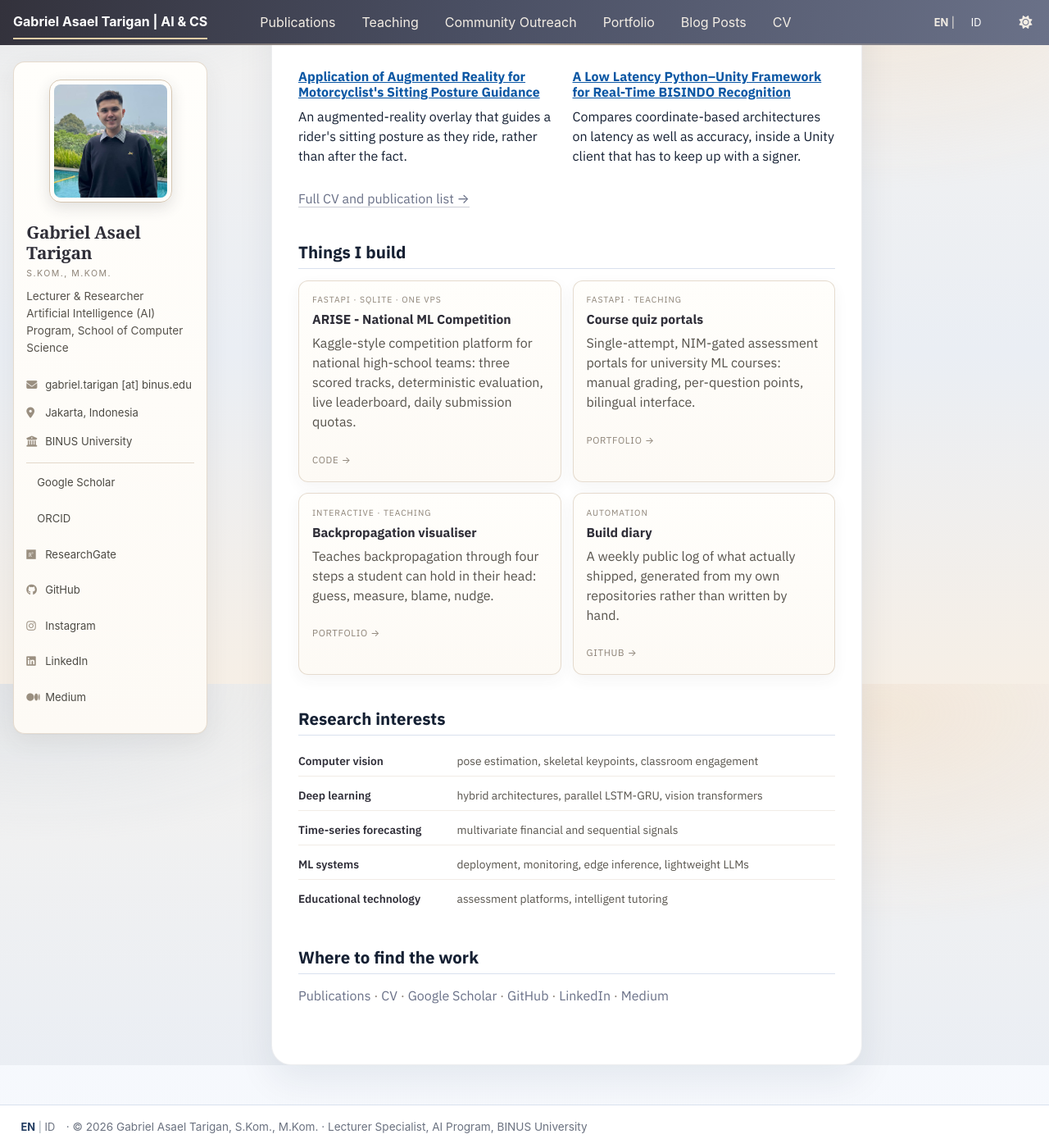
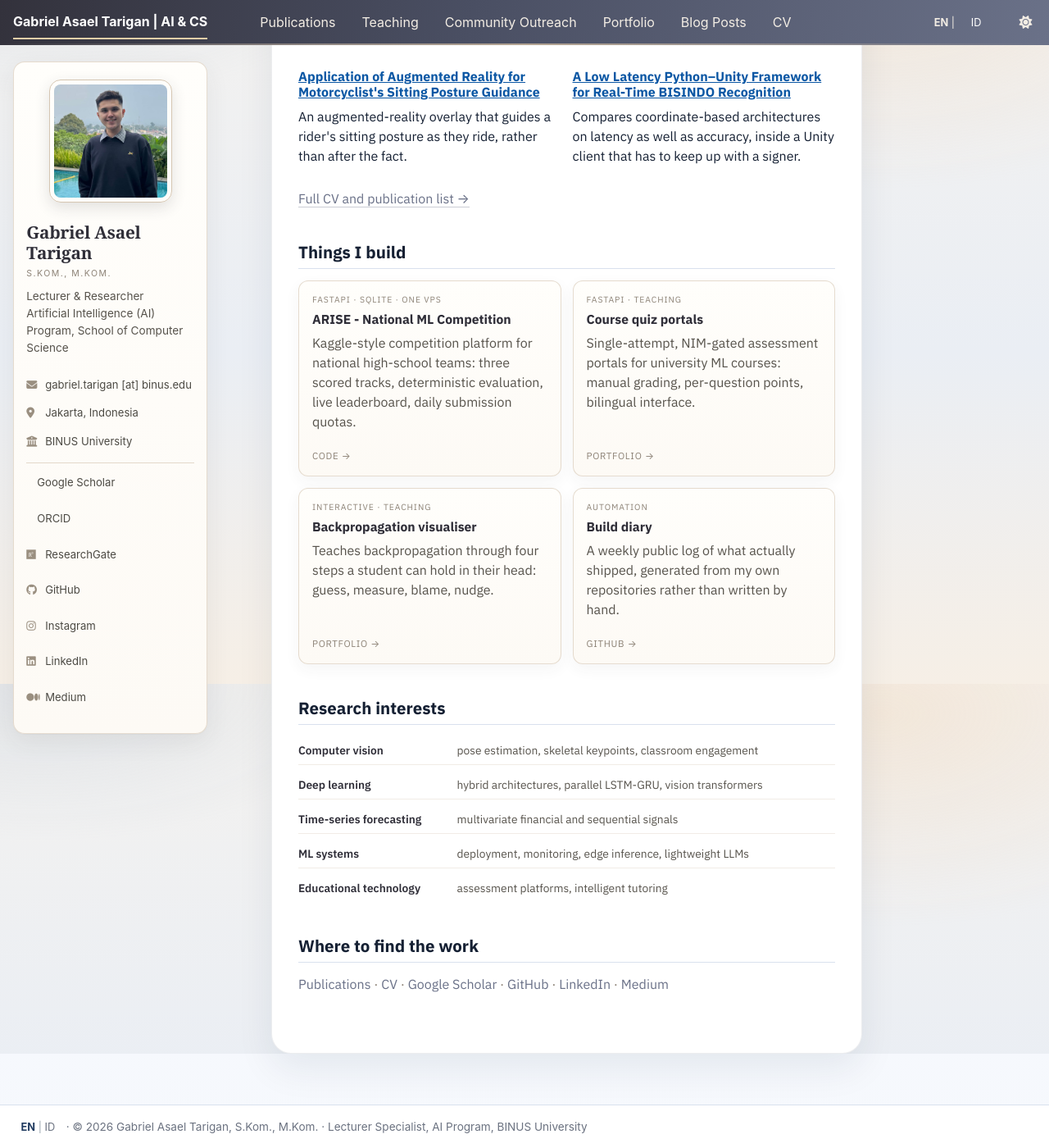
Before and after one commit to asaeltarigan/asaeltarigan.github.io, a Jekyll site: the page built from _pages/about.md, in a window 1280 px wide and 1400 px high, scrolled down 966 px. Shown: the whole window at 82% size. Built offline with Jekyll 4.4.1, drawn with Linux system fonts in a browser that asks for light colours; a style sheet for code colours, icons or effects is not loaded.

Commit message:
Homepage: align system card footers

```diff
--- a/_includes/head.html
+++ b/_includes/head.html
@@ -94,4 +94,4 @@
 <link rel="preconnect" href="https://fonts.gstatic.com" crossorigin>
 <link href="https://fonts.googleapis.com/css2?family=IBM+Plex+Sans:wght@400;500;600;700&display=swap" rel="stylesheet">
 <link rel="stylesheet" href="{{ base_path }}/assets/css/main.css">
-<link rel="stylesheet" href="{{ base_path }}/assets/css/custom.css?v=68">
+<link rel="stylesheet" href="{{ base_path }}/assets/css/custom.css?v=69">
--- a/assets/css/custom.css
+++ b/assets/css/custom.css
@@ -1268,6 +1268,8 @@ html[data-theme="dark"] .cv .cv-subhead { color: #f0eae0; }
 .hp-more a:hover { color: #34333c; }
 
 .hp-system {
+  display: flex;
+  flex-direction: column;
   background: linear-gradient(180deg, #fffefb 0%, #fdfaf5 100%);
   border: 1px solid rgba(206, 188, 166, 0.5);
   border-radius: 12px;
@@ -1306,6 +1308,7 @@ html[data-theme="dark"] .cv .cv-subhead { color: #f0eae0; }
 }
 
 .hp-system__link {
+  margin-top: auto;
   font-size: 0.72rem;
   letter-spacing: 0.06em;
   text-transform: uppercase;
```
